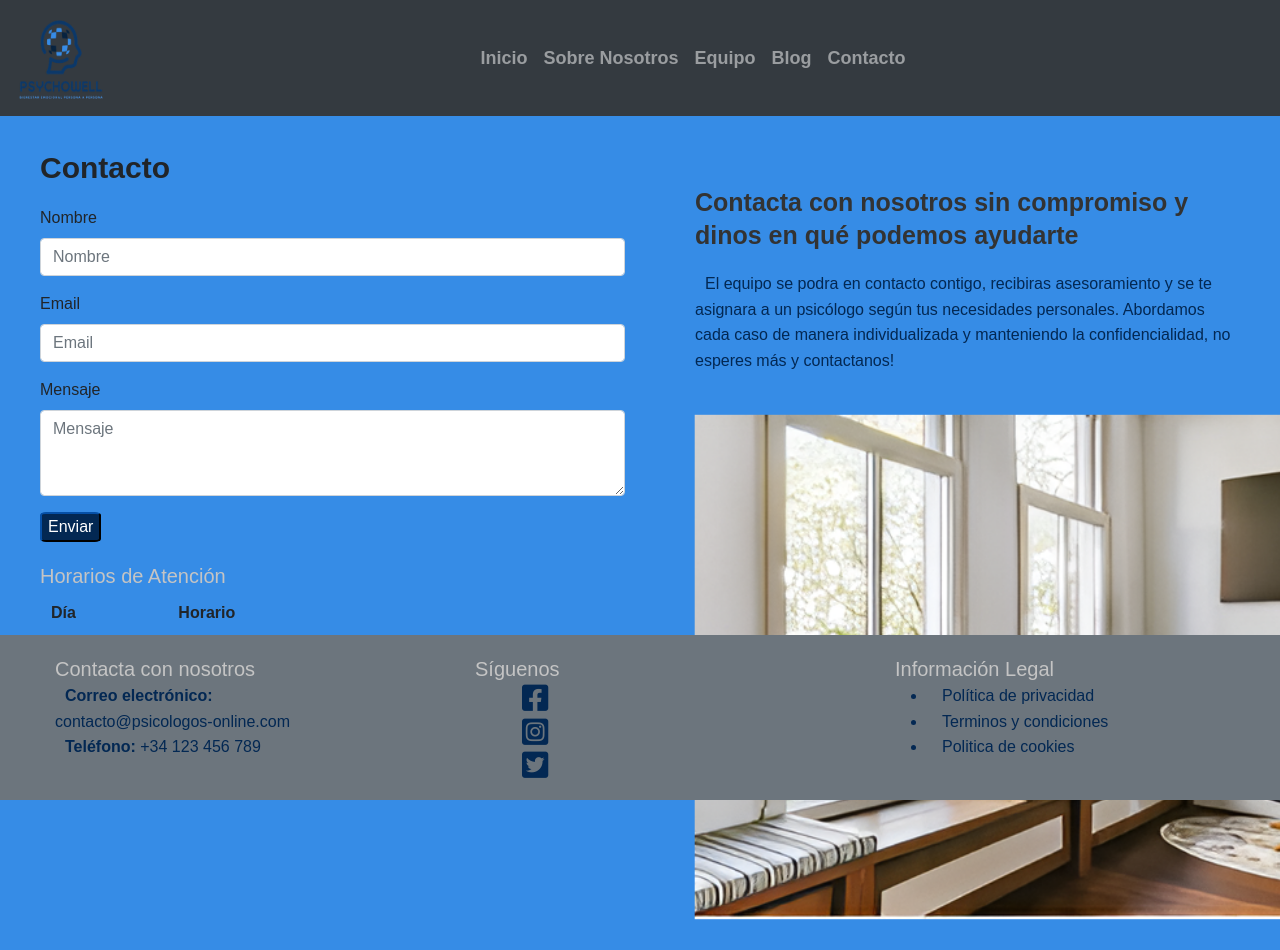
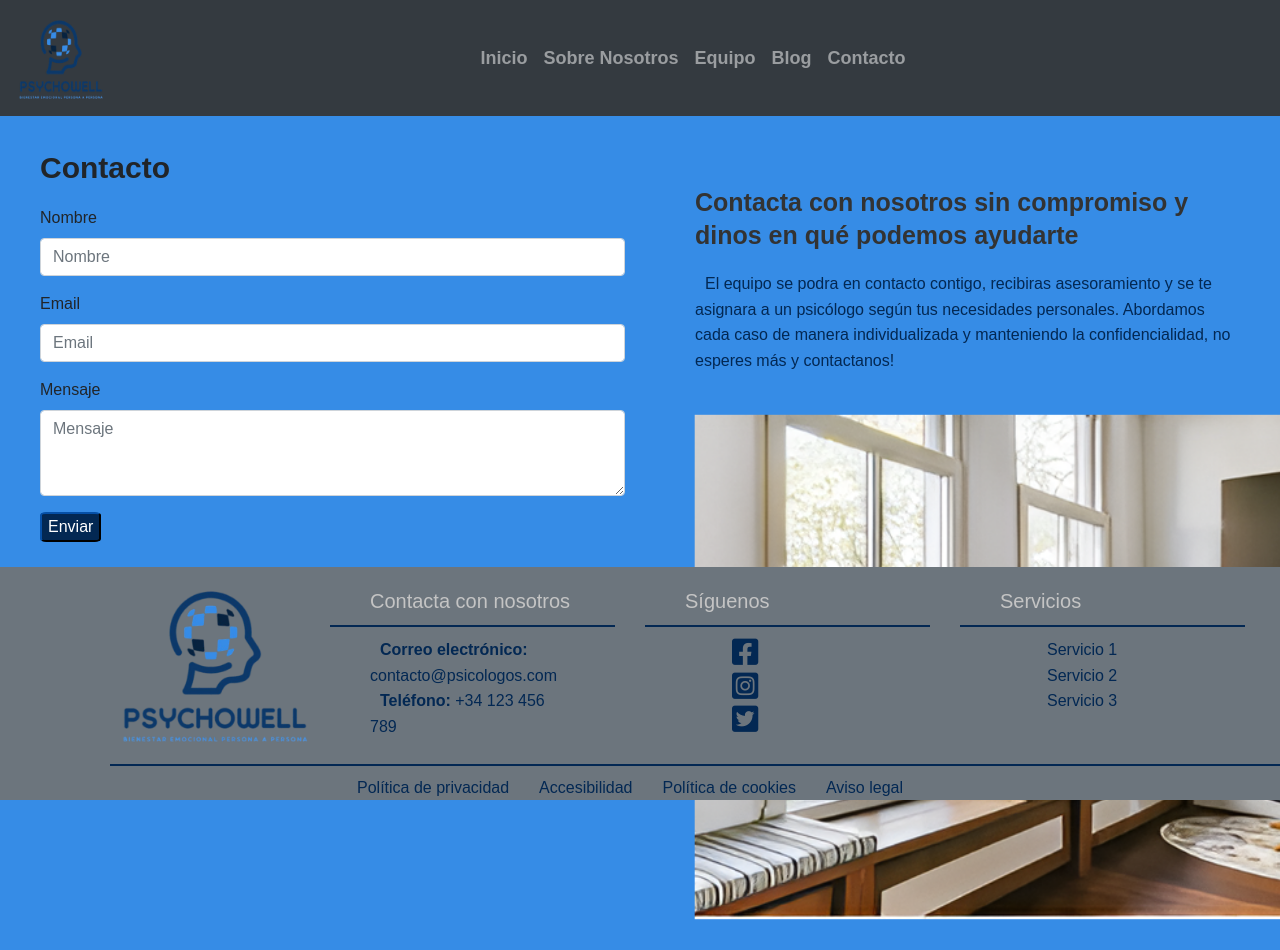
Before and after one commit to VictorXavierR/Psychowell, a React (Vite) app: page /contacto in a window 1280 px wide. Shown: the top 950 px of the page. Built offline with nearby package versions, Linux system fonts and the light colour scheme.

Commit message:
Modificaciones de contenido y esteticas en el footer

```diff
--- a/src/components/Blog/Blog.tsx
+++ b/src/components/Blog/Blog.tsx
@@ -50,7 +50,6 @@ export function Blog() {
             console.log(`Post ${index}:`, post);
 
             const title = post.fields.titulo;
-            const content = post.fields.contenido?.content?.[0]?.content?.[0]?.value || 'Sin contenido';
             const author = post.fields.autor;
             const imageUrl = post.fields.imagen?.fields?.file?.url;
             const extracto = post.fields.extracto;
--- a/src/components/Footer/Footer.module.css
+++ b/src/components/Footer/Footer.module.css
@@ -49,6 +49,27 @@
     font-size: 30px;
   }
 
+  .logo{
+    max-width: 200px;
+    max-height: 200px;
+    margin-left: 100px;
+    margin-top: -10px;
+  }
+
+  .divider{
+    background-color: #032853;
+    height: 2px;
+    margin-top: 10px;
+    margin-bottom: 10px;
+  }
+
+  .dividerTextosLegales{
+    background-color: #032853;
+    height: 2px;
+    margin-top: 10px;
+    margin-bottom: 10px;
+  }
+
 @media screen and (max-width: 768px) {
     .Footer {
         width: 100%;
@@ -60,6 +81,15 @@
         margin: 0;
         padding: 0;
         overflow-x: hidden;
+      }
+      .logo{
+        max-width: 200px;
+        max-height: 200px;
+        margin-left:0px !important;
+      }
+      .dividerTextosLegales{
+        margin-left:15px !important;
+        width: 93% !important;
       }
 
 }
@@ -75,4 +105,17 @@
         padding: 0;
         overflow-x: hidden;
       }
+      .logo{
+        max-width: 200px;
+        max-height: 200px;
+        margin-left:40px !important;
+      }
+      .contactInfo{
+        margin-top: 20px;
+        margin-bottom: 20px;
+      }
+      .dividerTextosLegales{
+        margin-left:15px !important;
+        width: 97% !important;
+      }
   }
--- a/src/components/Footer/Footer.tsx
+++ b/src/components/Footer/Footer.tsx
@@ -7,18 +7,24 @@ export function Footer() {
     <div className={styles.Footer}>
       <footer className="container-fluid w-100 px-0">
         <div className="row mx-0">
-            <div className="col-lg-4 col-md-6 d-none d-md-block">
-              <div className="contact-info">
+
+          <div className="col-lg-3 col-md-12 d-none d-md-block d-flex justify-content-center align-items-center">
+            <img src="./images/logo-psychowell.png" alt="Logo Psicologos" className={styles.logo} />
+          </div>
+          <div className="col-lg-3 col-md-12 d-none d-md-block">
+            <div className={styles.contactInfo}>
               <h3>Contacta con nosotros</h3>
-                <p><strong>Correo electrónico:</strong> contacto@psicologos-online.com</p>
+              <div className={`${styles.divider} w-100`}></div>
+              <p><strong>Correo electrónico:</strong> contacto@psicologos.com</p>
               <p><strong>Teléfono:</strong> +34 123 456 789</p>
             </div>
           </div>
 
-            <div className="col-lg-4 col-md-6 d-none d-md-block" >
+          <div className="col-lg-3 col-md-12 d-none d-md-block" >
             <div className="social-media">
               <h3>Síguenos</h3>
-                <ul style={{listStyleType: "none"}}>
+              <div className={`${styles.divider} w-100`}></div>
+              <ul style={{ listStyleType: "none" }}>
                 <li><a href="https://facebook.com/psicologos" className={styles["footer-link"]}>
                   <i className="fab fa-facebook-square"></i>
                 </a></li>
@@ -28,29 +34,55 @@ export function Footer() {
             </div>
           </div>
 
-            <div className="col-lg-4 col-md-12 d-none d-md-block">
+          <div className="col-lg-3 col-md-12 d-none d-md-block">
             <div className="legal">
-                <h3>Información Legal</h3>
-                <ul>
-                  <li><Link to={"/politica-privacidad"} className={styles["footer-link"]}>Política de privacidad</Link></li>
-                  <li><Link to={"/terminos-condiciones"} className={styles["footer-link"]}>Terminos y condiciones</Link></li>
-                  <li><Link to={"/Politica-cookies"} className={styles["footer-link"]}>Politica de cookies</Link></li>
+              <h3>Servicios</h3>
+              <div className={`${styles.divider} w-100`}></div>
+              <ul style={{ listStyleType: "none" }}>
+                <li><Link to={"/servicio-1"} className={styles["footer-link"]}>Servicio 1</Link></li>
+                <li><Link to={"/servicio-2"} className={styles["footer-link"]}>Servicio 2</Link></li>
+                <li><Link to={"/servicio-3"} className={styles["footer-link"]}>Servicio 3</Link></li>
               </ul>
             </div>
           </div>
         </div>
+        <div className={`${styles.dividerTextosLegales} col-lg-12 d-none d-md-block`} style={{ marginLeft: "110px", width: "94%" }} ></div>
+        <div className="row justify-content-center d-none d-md-flex">
+          <div className="col-auto">
+            <Link to="/politica-privacidad" className={styles["footer-link"]}>
+              Política de privacidad
+            </Link>
+          </div>
+          <div className="col-auto">
+            <Link to="/accesibilidad" className={styles["footer-link"]}>
+              Accesibilidad
+            </Link>
+          </div>
+          <div className="col-auto">
+            <Link to="/politica-cookies" className={styles["footer-link"]}>
+              Política de cookies
+            </Link>
+          </div>
+          <div className="col-auto">
+            <Link to="/aviso-legal" className={styles["footer-link"]}>
+              Aviso legal
+            </Link>
+          </div>
+        </div>
         <div className="col-sm-12 d-block d-md-none">
-              <div className="contact-info" style={{marginLeft:"-20px"}}>
+          <div className={styles.contactInfo}>
             <h3>Contacta con nosotros</h3>
+            <div className={`${styles.divider} w-100`}></div>
             <p><strong>Correo electrónico:</strong> contacto@psicologos-online.com</p>
             <p><strong>Teléfono:</strong> +34 123 456 789</p>
           </div>
         </div>
 
         <div className="col-sm-12 d-block d-md-none">
-              <div className="social-media" style={{marginLeft:"-20px"}}>
+          <div>
             <h3>Síguenos</h3>
-                <ul style={{listStyleType: "none"}}>
+            <div className={`${styles.divider} w-100`}></div>
+            <ul style={{ listStyleType: "none" }}>
               <li><a href="https://facebook.com/psicologos" className={styles["footer-link"]}>
                 <i className="fab fa-facebook-square"></i>
               </a></li>
@@ -61,13 +93,37 @@ export function Footer() {
         </div>
 
         <div className="col-sm-12 d-block d-md-none">
-              <div className="legal" style={{marginLeft:"-20px"}}>
-                <h3>Información Legal</h3>
+          <div>
+            <h3>Servicios</h3>
+            <div className={`${styles.divider} w-100`}></div>
             <ul>
-                  <li><Link to={"/politica-privacidad"} className={styles["footer-link"]}>Política de privacidad</Link></li>
-                  <li><Link to={"/terminos-condiciones"} className={styles["footer-link"]}>Terminos y condiciones</Link></li>
-                  <li><Link to={"/Politica-cookies"} className={styles["footer-link"]}>Politica de cookies</Link></li>
+              <li><Link to={"/servicio-1"} className={styles["footer-link"]}>Servicio 1</Link></li>
+              <li><Link to={"/servicio-2"} className={styles["footer-link"]}>Servicio 2</Link></li>
+              <li><Link to={"/servicio-3"} className={styles["footer-link"]}>Servicio 3</Link></li>
             </ul>
+          </div>
+        </div>
+        <div className={`${styles.dividerTextosLegales} col-sm-12 d-block d-md-none`} ></div>
+        <div className='row d-flex justify-content-center col-sm-12 d-block d-md-none'>
+          <div className="col-auto ">
+            <Link to={"/politica-privacidad"} className={styles["footer-link"]}>
+              Política de privacidad
+            </Link>
+          </div>
+          <div className="col-auto ">
+            <Link to={"/accesibilidad"} className={styles["footer-link"]}>
+              Accesibilidad
+            </Link>
+          </div>
+          <div className="col-auto ">
+            <Link to={"/politica-cookies"} className={styles["footer-link"]}>
+              Política de cookies
+            </Link>
+          </div>
+          <div className="col-auto">
+            <Link to="/aviso-legal" className={styles["footer-link"]}>
+              Aviso legal
+            </Link>
           </div>
         </div>
       </footer>
--- a/src/components/Home/Home.module.css
+++ b/src/components/Home/Home.module.css
@@ -1,5 +1,6 @@
 .Home {
     margin-top: 150px;
+    padding-bottom: 150px;
 }
 
 .foto-inicio {
```
Lines whose indentation alone changed are shown as unchanged.
